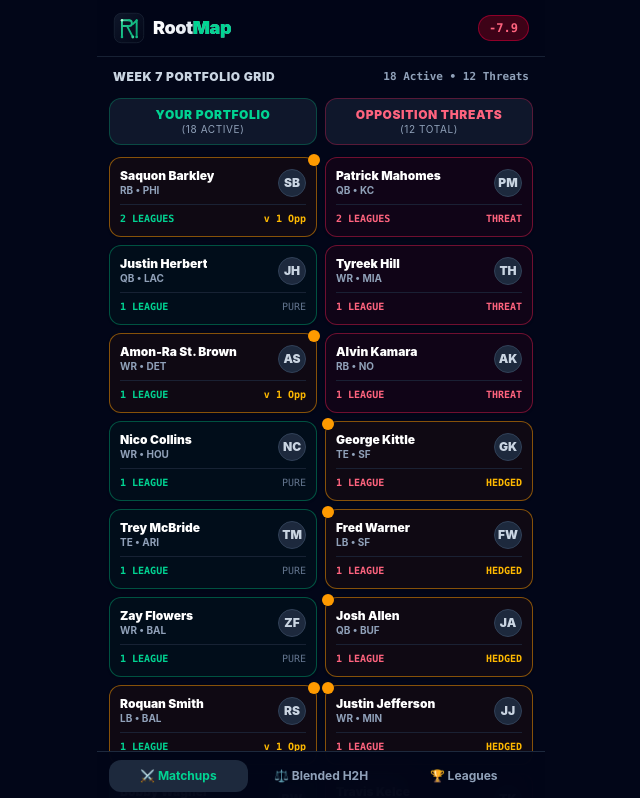
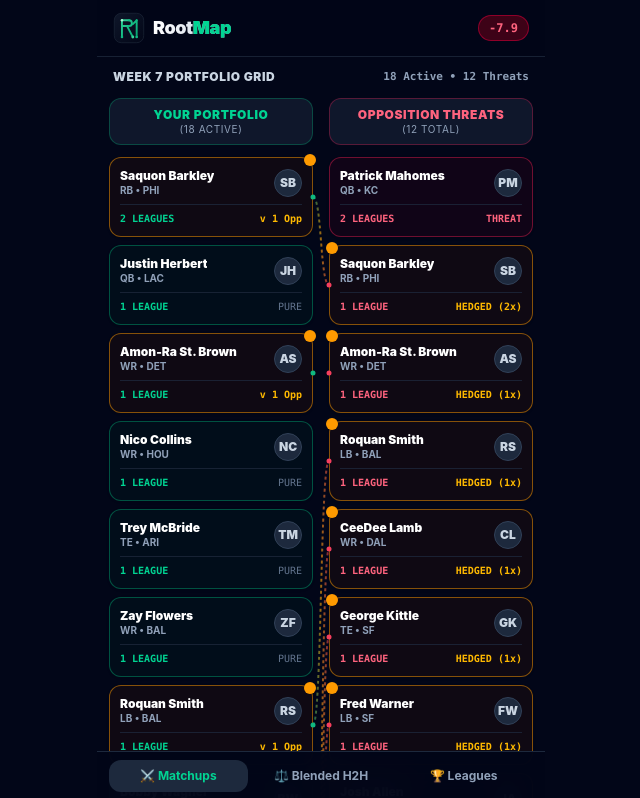
Before and after one commit to myannocone/rootmap, a React (Vite) app: page / in a window 1280 px wide. Shown: the top 798 px of the page, without its empty margins (319-959 px from the left). Built offline with nearby package versions, Linux system fonts and the light colour scheme.

Commit message:
Implement dynamic SVG corridor connectors between conflicted duel players

```diff
--- a/src/App.jsx
+++ b/src/App.jsx
@@ -1,4 +1,4 @@
-import React, { useState, useEffect, useMemo } from 'react';
+import React, { useState, useEffect, useMemo, useRef, useLayoutEffect } from 'react';
 import PlayerAvatar from './components/PlayerAvatar';
 import RootMapLogo from './components/Logo';
 import { fetchLiveNFLSlate } from './services/espnScoreboard';
@@ -70,89 +70,127 @@ const INITIAL_LEAGUES = [
     ],
     opponentStarters: [
       { name: 'Patrick Mahomes', nflTeam: 'KC', position: 'QB', slot: 'QB', points: 21.6 },
-      { name: 'Saquon Barkley', nflTeam: 'PHI', position: 'RB', slot: 'RB', points: 24.2 }, // Conflict!
-      { name: 'Amon-Ra St. Brown', nflTeam: 'DET', position: 'WR', slot: 'WR', points: 16.8 }, // Conflict!
+      { name: 'Saquon Barkley', nflTeam: 'PHI', position: 'RB', slot: 'RB', points: 24.2 },
+      { name: 'Amon-Ra St. Brown', nflTeam: 'DET', position: 'WR', slot: 'WR', points: 16.8 },
       { name: 'CeeDee Lamb', nflTeam: 'DAL', position: 'WR', slot: 'WR', points: 18.2 }
     ]
   }
 ];
 
 export default function App() {
-  const [view, setView] = useState('matchups'); // Default directly to the Duel Matchups grid
+  const [view, setView] = useState('matchups');
   const [leagues, setLeagues] = useState(INITIAL_LEAGUES);
   const [selectedPlayer, setSelectedPlayer] = useState(null);
+  const [hoveredConflictPlayer, setHoveredConflictPlayer] = useState(null);
   const [activeLeagueDrawer, setActiveLeagueDrawer] = useState(null);
 
-  // Calculate Net Portfolio Scoring Delta across all leagues
+  const containerRef = useRef(null);
+  const leftCardRefs = useRef({});
+  const rightCardRefs = useRef({});
+  const [connectors, setConnectors] = useState([]);
+
   const totalNetDelta = useMemo(() => {
     return leagues.reduce((acc, lg) => acc + (lg.myScore - lg.oppScore), 0);
   }, [leagues]);
 
-  // Aggregate "Your Portfolio" (Left Column)
-  const myPortfolio = useMemo(() => {
+  const playerMasterIndex = useMemo(() => {
     const map = new Map();
-    leagues.forEach(lg => {
-      (lg.starters || []).forEach(p => {
-        if (!map.has(p.name)) {
-          map.set(p.name, {
-            ...p,
-            id: `${p.name}_${p.nflTeam}`,
-            leagueShares: 0,
-            leagues: [],
+
+    const getOrCreate = (name, nflTeam, position) => {
+      if (!map.has(name)) {
+        map.set(name, {
+          name,
+          nflTeam,
+          position,
+          myShares: 0,
+          myLeagues: [],
           oppShares: 0,
           oppLeagues: []
         });
       }
-        const item = map.get(p.name);
-        item.leagueShares += 1;
-        item.leagues.push(lg.name);
+      return map.get(name);
+    };
+
+    leagues.forEach(lg => {
+      (lg.starters || []).forEach(p => {
+        const item = getOrCreate(p.name, p.nflTeam, p.position);
+        item.myShares += 1;
+        item.myLeagues.push({ league: lg.name, opponent: lg.opponent });
       });
     });
 
-    // Check if any opponent is starting your players (Conflicts / Hedged)
     leagues.forEach(lg => {
-      (lg.opponentStarters || []).forEach(oppP => {
-        if (map.has(oppP.name)) {
-          const item = map.get(oppP.name);
+      (lg.opponentStarters || []).forEach(p => {
+        const item = getOrCreate(p.name, p.nflTeam, p.position);
         item.oppShares += 1;
-          item.oppLeagues.push(`${lg.opponent} (${lg.name})`);
-        }
+        item.oppLeagues.push({ league: lg.name, opponent: lg.opponent });
       });
     });
 
-    return Array.from(map.values()).sort((a, b) => b.leagueShares - a.leagueShares);
+    return map;
   }, [leagues]);
 
-  // Aggregate "Opposition Threats" (Right Column)
+  const myPortfolio = useMemo(() => {
+    return Array.from(playerMasterIndex.values())
+      .filter(p => p.myShares > 0)
+      .sort((a, b) => b.myShares - a.myShares);
+  }, [playerMasterIndex]);
+
   const oppThreats = useMemo(() => {
-    const map = new Map();
-    leagues.forEach(lg => {
-      (lg.opponentStarters || []).forEach(p => {
-        if (!map.has(p.name)) {
-          map.set(p.name, {
-            ...p,
-            id: `opp_${p.name}_${p.nflTeam}`,
-            threatShares: 0,
-            oppLeagues: [],
-            isConflicted: false
+    return Array.from(playerMasterIndex.values())
+      .filter(p => p.oppShares > 0)
+      .sort((a, b) => b.oppShares - a.oppShares);
+  }, [playerMasterIndex]);
+
+  // Dynamically compute wire paths between matched conflicted players
+  const updateConnectors = () => {
+    if (!containerRef.current) return;
+    const containerRect = containerRef.current.getBoundingClientRect();
+    const lines = [];
+
+    myPortfolio.forEach(player => {
+      if (player.oppShares > 0) {
+        const leftEl = leftCardRefs.current[player.name];
+        const rightEl = rightCardRefs.current[player.name];
+
+        if (leftEl && rightEl) {
+          const lRect = leftEl.getBoundingClientRect();
+          const rRect = rightEl.getBoundingClientRect();
+
+          const x1 = lRect.right - containerRect.left;
+          const y1 = lRect.top + lRect.height / 2 - containerRect.top;
+          const x2 = rRect.left - containerRect.left;
+          const y2 = rRect.top + rRect.height / 2 - containerRect.top;
+
+          lines.push({
+            name: player.name,
+            x1,
+            y1,
+            x2,
+            y2
           });
         }
-        const item = map.get(p.name);
-        item.threatShares += 1;
-        item.oppLeagues.push(`${lg.opponent} (${lg.name})`);
-      });
+      }
     });
 
-    // Flag if you also own this opponent player
-    const myNames = new Set(myPortfolio.map(p => p.name));
-    return Array.from(map.values())
-      .map(p => ({ ...p, isConflicted: myNames.has(p.name) }))
-      .sort((a, b) => b.threatShares - a.threatShares);
-  }, [leagues, myPortfolio]);
+    setConnectors(lines);
+  };
+
+  useLayoutEffect(() => {
+    if (view === 'matchups') {
+      updateConnectors();
+      const timer = setTimeout(updateConnectors, 80);
+      window.addEventListener('resize', updateConnectors);
+      return () => {
+        clearTimeout(timer);
+        window.removeEventListener('resize', updateConnectors);
+      };
+    }
+  }, [view, myPortfolio, oppThreats]);
 
   return (
     <div className="min-h-screen bg-slate-950 text-slate-100 pb-28 font-sans select-none">
-      {/* Top Brand Header */}
+      {/* Top Header */}
       <header className="sticky top-0 z-40 bg-slate-950/95 backdrop-blur-md border-b border-slate-800/80 px-4 py-3 max-w-md mx-auto flex items-center justify-between">
         <div className="flex items-center gap-2.5">
           <RootMapLogo className="w-8 h-8" showWordmark={true} />
@@ -170,10 +208,9 @@ export default function App() {
 
       {/* Main Container */}
       <main className="max-w-md mx-auto p-3 space-y-3">
-        {/* VIEW 1: MATCHUPS (THE TWO-COLUMN DUEL GRID) */}
+        {/* VIEW 1: MATCHUPS (DUEL GRID WITH CORRIDOR SVG CONNECTORS) */}
         {view === 'matchups' && (
           <div className="space-y-3">
-            {/* Header Titles */}
             <div className="flex justify-between items-center px-1">
               <div className="text-xs font-black uppercase tracking-wider text-slate-300">
                 Week 7 Portfolio Grid
@@ -184,7 +221,7 @@ export default function App() {
             </div>
 
             {/* Split Column Headers */}
-            <div className="grid grid-cols-2 gap-2 text-center text-xs font-black tracking-wider uppercase">
+            <div className="grid grid-cols-2 gap-4 text-center text-xs font-black tracking-wider uppercase">
               <div className="bg-slate-900 border border-emerald-500/30 rounded-xl py-2 px-1 text-emerald-400 flex flex-col items-center justify-center">
                 <span>Your Portfolio</span>
                 <span className="text-[10px] text-slate-400 font-normal">({myPortfolio.length} Active)</span>
@@ -195,23 +232,70 @@ export default function App() {
               </div>
             </div>
 
-            {/* Duel Grid Body */}
-            <div className="grid grid-cols-2 gap-2 relative">
+            {/* Duel Grid Relative Container for SVG Overlay */}
+            <div ref={containerRef} className="relative">
+              {/* Dynamic SVG Center Corridor */}
+              <svg
+                className="pointer-events-none absolute inset-0 w-full h-full z-20 overflow-visible"
+              >
+                <defs>
+                  <linearGradient id="conflictWireGrad" x1="0%" y1="0%" x2="100%" y2="0%">
+                    <stop offset="0%" stopColor="#10b981" stopOpacity="0.8" />
+                    <stop offset="50%" stopColor="#f59e0b" stopOpacity="1" />
+                    <stop offset="100%" stopColor="#f43f5e" stopOpacity="0.8" />
+                  </linearGradient>
+                  <filter id="wireGlow" x="-20%" y="-20%" width="140%" height="140%">
+                    <feDropShadow dx="0" dy="0" stdDeviation="2.5" floodColor="#f59e0b" floodOpacity="0.7"/>
+                  </filter>
+                </defs>
+
+                {connectors.map((c) => {
+                  const isHovered = hoveredConflictPlayer === c.name || selectedPlayer?.name === c.name;
+                  const dx = (c.x2 - c.x1) * 0.55;
+                  const pathData = `M ${c.x1} ${c.y1} C ${c.x1 + dx} ${c.y1}, ${c.x2 - dx} ${c.y2}, ${c.x2} ${c.y2}`;
+
+                  return (
+                    <g key={c.name}>
+                      {/* Thicker background trace */}
+                      <path
+                        d={pathData}
+                        fill="none"
+                        stroke={isHovered ? "#f59e0b" : "url(#conflictWireGrad)"}
+                        strokeWidth={isHovered ? 3.5 : 2}
+                        strokeDasharray={isHovered ? "none" : "3,3"}
+                        strokeOpacity={isHovered ? 1 : 0.65}
+                        filter={isHovered ? "url(#wireGlow)" : undefined}
+                      />
+                      {/* Connection node dots */}
+                      <circle cx={c.x1} cy={c.y1} r={isHovered ? 3.5 : 2.5} fill="#10b981" />
+                      <circle cx={c.x2} cy={c.y2} r={isHovered ? 3.5 : 2.5} fill="#f43f5e" />
+                    </g>
+                  );
+                })}
+              </svg>
+
+              {/* Columns */}
+              <div className="grid grid-cols-2 gap-4 relative z-10">
                 {/* LEFT COLUMN: YOUR PORTFOLIO */}
                 <div className="space-y-2">
                   {myPortfolio.map((player) => {
                     const isConflict = player.oppShares > 0;
+                    const isHovered = hoveredConflictPlayer === player.name;
                     return (
                       <div
-                      key={player.id}
+                        key={`my_${player.name}`}
+                        ref={(el) => { leftCardRefs.current[player.name] = el; }}
                         onClick={() => setSelectedPlayer(player)}
+                        onMouseEnter={() => isConflict && setHoveredConflictPlayer(player.name)}
+                        onMouseLeave={() => setHoveredConflictPlayer(null)}
                         className={`relative rounded-xl p-2.5 transition active:scale-[0.98] cursor-pointer border shadow-sm ${
                           isConflict
-                          ? 'bg-amber-950/20 border-amber-500/50 hover:bg-amber-950/30'
+                            ? isHovered
+                              ? 'bg-amber-950/40 border-amber-400 ring-1 ring-amber-400'
+                              : 'bg-amber-950/20 border-amber-500/50 hover:bg-amber-950/30'
                             : 'bg-emerald-950/20 border-emerald-500/40 hover:bg-emerald-950/30'
                         }`}
                       >
-                      {/* Conflict Indicator Dot */}
                         {isConflict && (
                           <span className="absolute -top-1 -right-1 flex h-3 w-3">
                             <span className="animate-ping absolute inline-flex h-full w-full rounded-full bg-amber-400 opacity-75"></span>
@@ -239,7 +323,7 @@ export default function App() {
 
                         <div className="flex justify-between items-center text-[10px] pt-1.5 border-t border-slate-800/80 font-mono">
                           <span className="font-bold text-emerald-400">
-                          {player.leagueShares} {player.leagueShares === 1 ? 'LEAGUE' : 'LEAGUES'}
+                            {player.myShares} {player.myShares === 1 ? 'LEAGUE' : 'LEAGUES'}
                           </span>
                           {isConflict ? (
                             <span className="text-amber-400 font-bold">v {player.oppShares} Opp</span>
@@ -255,17 +339,24 @@ export default function App() {
                 {/* RIGHT COLUMN: OPPOSITION THREATS */}
                 <div className="space-y-2">
                   {oppThreats.map((threat) => {
+                    const isConflict = threat.myShares > 0;
+                    const isHovered = hoveredConflictPlayer === threat.name;
                     return (
                       <div
-                      key={threat.id}
+                        key={`opp_${threat.name}`}
+                        ref={(el) => { rightCardRefs.current[threat.name] = el; }}
                         onClick={() => setSelectedPlayer(threat)}
+                        onMouseEnter={() => isConflict && setHoveredConflictPlayer(threat.name)}
+                        onMouseLeave={() => setHoveredConflictPlayer(null)}
                         className={`relative rounded-xl p-2.5 transition active:scale-[0.98] cursor-pointer border shadow-sm ${
-                        threat.isConflicted
-                          ? 'bg-amber-950/20 border-amber-500/50 hover:bg-amber-950/30'
+                          isConflict
+                            ? isHovered
+                              ? 'bg-amber-950/40 border-amber-400 ring-1 ring-amber-400'
+                              : 'bg-amber-950/20 border-amber-500/50 hover:bg-amber-950/30'
                             : 'bg-rose-950/20 border-rose-500/40 hover:bg-rose-950/30'
                         }`}
                       >
-                      {threat.isConflicted && (
+                        {isConflict && (
                           <span className="absolute -top-1 -left-1 flex h-3 w-3">
                             <span className="animate-ping absolute inline-flex h-full w-full rounded-full bg-amber-400 opacity-75"></span>
                             <span className="relative inline-flex rounded-full h-3 w-3 bg-amber-500"></span>
@@ -292,10 +383,10 @@ export default function App() {
 
                         <div className="flex justify-between items-center text-[10px] pt-1.5 border-t border-slate-800/80 font-mono">
                           <span className="font-bold text-rose-400">
-                          {threat.threatShares} {threat.threatShares === 1 ? 'LEAGUE' : 'LEAGUES'}
+                            {threat.oppShares} {threat.oppShares === 1 ? 'LEAGUE' : 'LEAGUES'}
                           </span>
-                        {threat.isConflicted ? (
-                          <span className="text-amber-400 font-bold">HEDGED</span>
+                          {isConflict ? (
+                            <span className="text-amber-400 font-bold">HEDGED ({threat.myShares}x)</span>
                           ) : (
                             <span className="text-rose-400 font-bold">THREAT</span>
                           )}
@@ -303,6 +394,7 @@ export default function App() {
                       </div>
                     );
                   })}
+                </div>
               </div>
             </div>
           </div>
@@ -398,7 +490,7 @@ export default function App() {
         </div>
       </nav>
 
-      {/* Player Detail / Conflict Breakdown Drawer */}
+      {/* Unified Player Conflict Breakdown Drawer */}
       {selectedPlayer && (
         <div
           onClick={() => setSelectedPlayer(null)}
@@ -409,6 +501,7 @@ export default function App() {
             className="bg-slate-900 border-t sm:border border-slate-800 rounded-t-3xl sm:rounded-3xl p-5 max-w-md w-full space-y-4 shadow-2xl"
           >
             <div className="w-12 h-1.5 bg-slate-700 rounded-full mx-auto" />
+
             <div className="flex justify-between items-start border-b border-slate-800 pb-3">
               <div>
                 <h3 className="text-lg font-black text-white">{selectedPlayer.name}</h3>
@@ -424,36 +517,65 @@ export default function App() {
               </button>
             </div>
 
+            <div className="p-3 rounded-xl bg-slate-950 border border-slate-800 flex justify-between items-center text-xs">
+              <span className="font-bold text-slate-300">Portfolio Net Stance:</span>
+              <span className={`font-mono font-black px-2.5 py-0.5 rounded-full ${
+                selectedPlayer.myShares > selectedPlayer.oppShares
+                  ? 'bg-emerald-950 text-emerald-400 border border-emerald-800'
+                  : selectedPlayer.myShares < selectedPlayer.oppShares
+                  ? 'bg-rose-950 text-rose-400 border border-rose-800'
+                  : 'bg-amber-950 text-amber-400 border border-amber-800'
+              }`}>
+                {selectedPlayer.myShares > selectedPlayer.oppShares
+                  ? `ROOTING FOR (+${selectedPlayer.myShares - selectedPlayer.oppShares})`
+                  : selectedPlayer.myShares < selectedPlayer.oppShares
+                  ? `ROOTING AGAINST (-${selectedPlayer.oppShares - selectedPlayer.myShares})`
+                  : 'PERFECTLY HEDGED (0)'}
+              </span>
+            </div>
+
             <div className="space-y-3">
-              {selectedPlayer.leagues && selectedPlayer.leagues.length > 0 && (
               <div>
-                  <div className="text-[11px] font-bold text-emerald-400 uppercase tracking-wider mb-1">
-                    Your Roster ({selectedPlayer.leagues.length} Leagues)
+                <div className="text-[11px] font-bold text-emerald-400 uppercase tracking-wider mb-1.5 flex justify-between">
+                  <span>Your Roster ({selectedPlayer.myShares} Leagues)</span>
+                  <span className="text-[10px] text-slate-500">ROOTING FOR</span>
                 </div>
-                  <div className="space-y-1">
-                    {selectedPlayer.leagues.map((lgName, i) => (
-                      <div key={i} className="bg-slate-800/60 rounded-lg px-2.5 py-1.5 text-xs text-slate-200 border border-slate-700/50">
-                        {lgName}
+                {selectedPlayer.myShares > 0 ? (
+                  <div className="space-y-1.5">
+                    {selectedPlayer.myLeagues.map((item, i) => (
+                      <div key={i} className="bg-slate-800/60 rounded-xl px-3 py-2 text-xs flex justify-between items-center border border-slate-700/50">
+                        <span className="font-semibold text-slate-200">{item.league}</span>
+                        <span className="text-[10px] text-slate-400">vs {item.opponent}</span>
                       </div>
                     ))}
                   </div>
+                ) : (
+                  <div className="bg-slate-950/40 rounded-xl p-2.5 text-xs text-slate-500 italic text-center border border-slate-800/50">
+                    Not rostered on any of your active teams
                   </div>
                 )}
+              </div>
 
-              {selectedPlayer.oppLeagues && selectedPlayer.oppLeagues.length > 0 && (
               <div>
-                  <div className="text-[11px] font-bold text-rose-400 uppercase tracking-wider mb-1">
-                    Opponent Matchup Exposure ({selectedPlayer.oppLeagues.length})
+                <div className="text-[11px] font-bold text-rose-400 uppercase tracking-wider mb-1.5 flex justify-between">
+                  <span>Opponent Starters ({selectedPlayer.oppShares} Leagues)</span>
+                  <span className="text-[10px] text-slate-500">ROOTING AGAINST</span>
                 </div>
-                  <div className="space-y-1">
-                    {selectedPlayer.oppLeagues.map((opp, i) => (
-                      <div key={i} className="bg-slate-800/60 rounded-lg px-2.5 py-1.5 text-xs text-slate-200 border border-slate-700/50">
-                        {opp}
+                {selectedPlayer.oppShares > 0 ? (
+                  <div className="space-y-1.5">
+                    {selectedPlayer.oppLeagues.map((item, i) => (
+                      <div key={i} className="bg-slate-800/60 rounded-xl px-3 py-2 text-xs flex justify-between items-center border border-slate-700/50">
+                        <span className="font-semibold text-slate-200">{item.league}</span>
+                        <span className="text-[10px] text-rose-400 font-bold">Started by {item.opponent}</span>
                       </div>
                     ))}
                   </div>
+                ) : (
+                  <div className="bg-slate-950/40 rounded-xl p-2.5 text-xs text-slate-500 italic text-center border border-slate-800/50">
+                    Zero opponent exposure across your leagues
                   </div>
                 )}
+              </div>
             </div>
           </div>
         </div>
```
Lines whose indentation alone changed are shown as unchanged.
